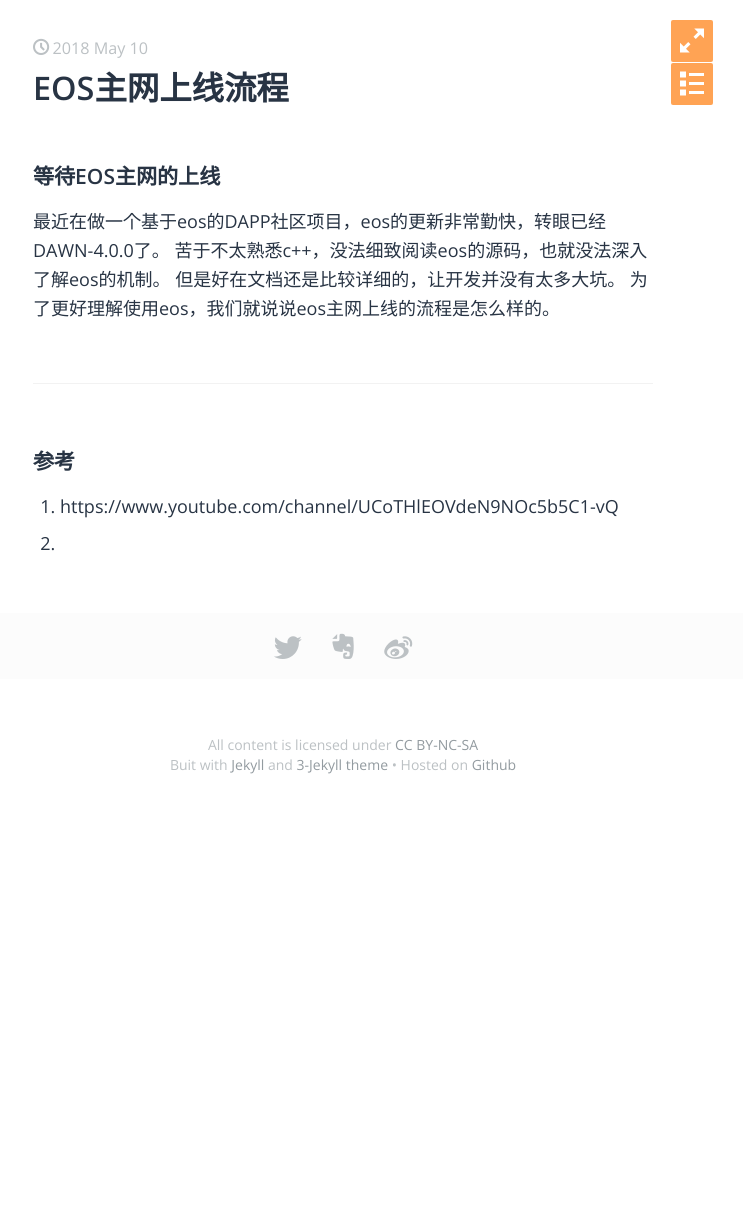
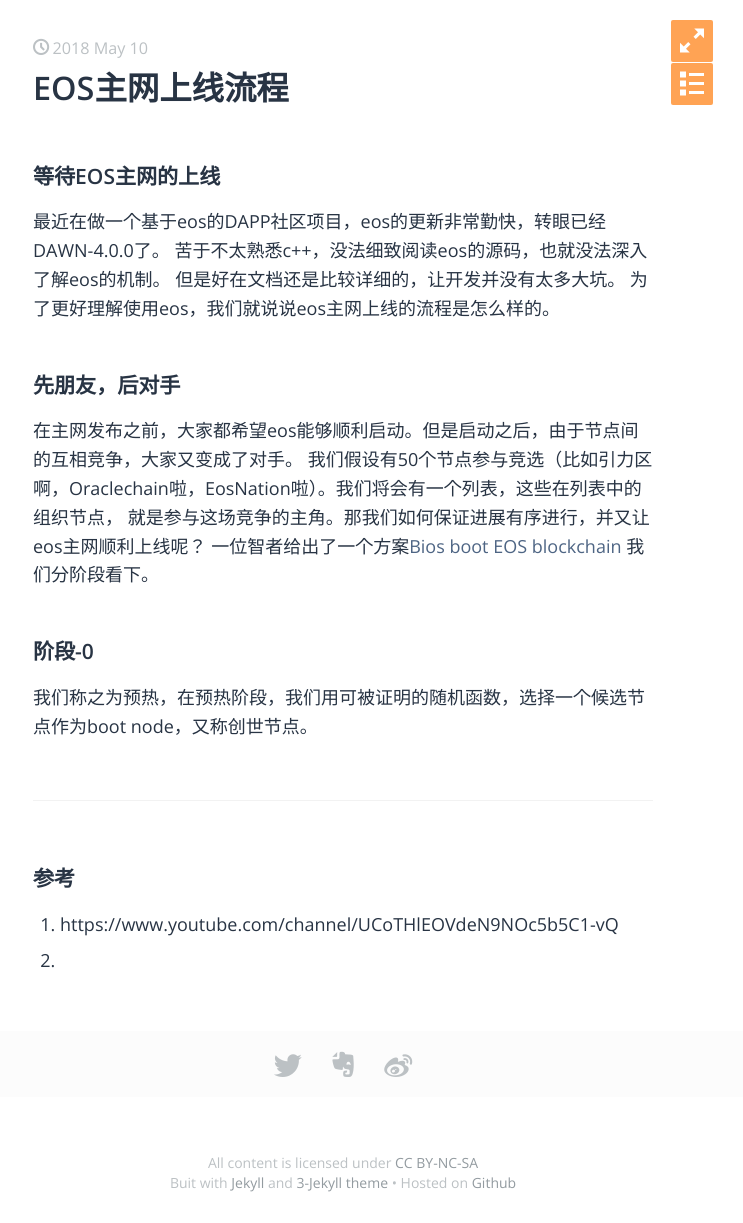
Before and after one commit to cookedsteak/cookedsteak.github.io, a Jekyll site: the page built from _posts/blockchain/2018-05-10-how-eos-mainnet-start.md, in a window 1280 px wide. Shown: the whole page, without its empty margins (537-1280 px from the left). Built offline with Jekyll 4.4.1, drawn with Linux system fonts in a browser that asks for light colours; some web fonts are replaced.

Commit message:
update post

```diff
--- a/_posts/blockchain/2018-05-10-how-eos-mainnet-start.md
+++ b/_posts/blockchain/2018-05-10-how-eos-mainnet-start.md
@@ -12,7 +12,15 @@ comments: false
 但是好在文档还是比较详细的，让开发并没有太多大坑。
 为了更好理解使用eos，我们就说说eos主网上线的流程是怎么样的。
 
+### 先朋友，后对手
+在主网发布之前，大家都希望eos能够顺利启动。但是启动之后，由于节点间的互相竞争，大家又变成了对手。
+我们假设有50个节点参与竞选（比如引力区啊，Oraclechain啦，EosNation啦）。我们将会有一个列表，这些在列表中的组织节点，
+就是参与这场竞争的主角。那我们如何保证进展有序进行，并又让eos主网顺利上线呢？
+一位智者给出了一个方案[Bios boot EOS blockchain](https://medium.com/eosio/bios-boot-eosio-blockchain-2b58b8a978a1)
+我们分阶段看下。
 
+### 阶段-0
+我们称之为预热，在预热阶段，我们用可被证明的随机函数，选择一个候选节点作为boot node，又称创世节点。
 
 ---
 ### 参考
```
